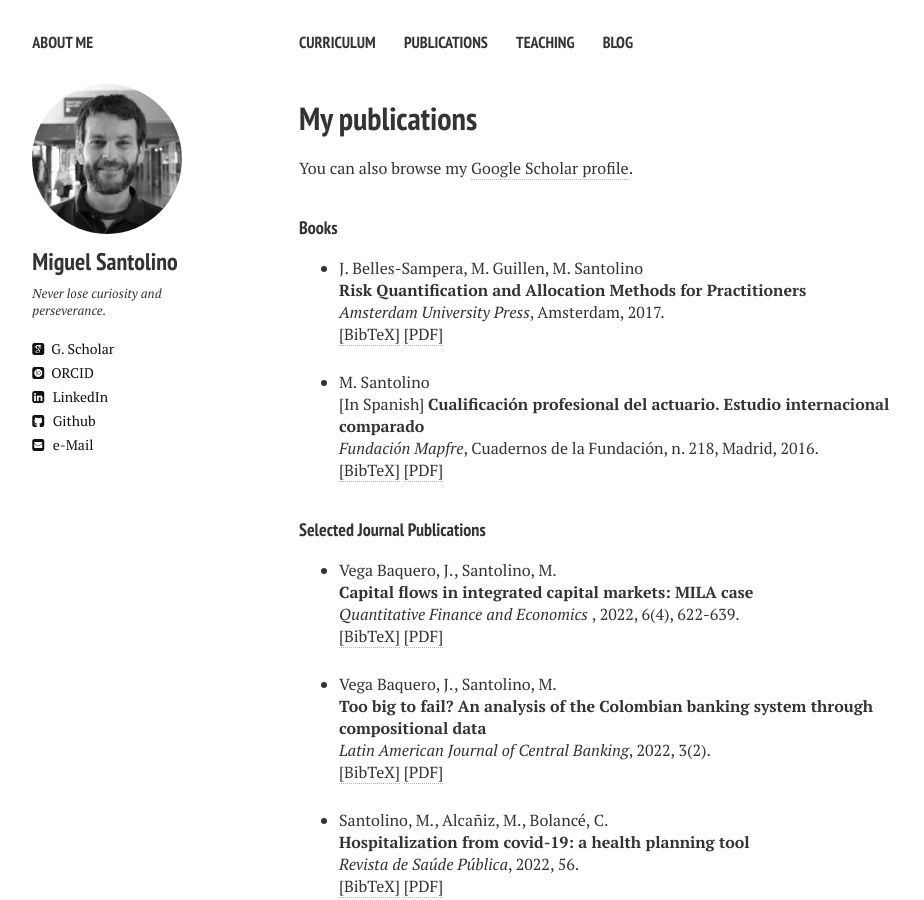
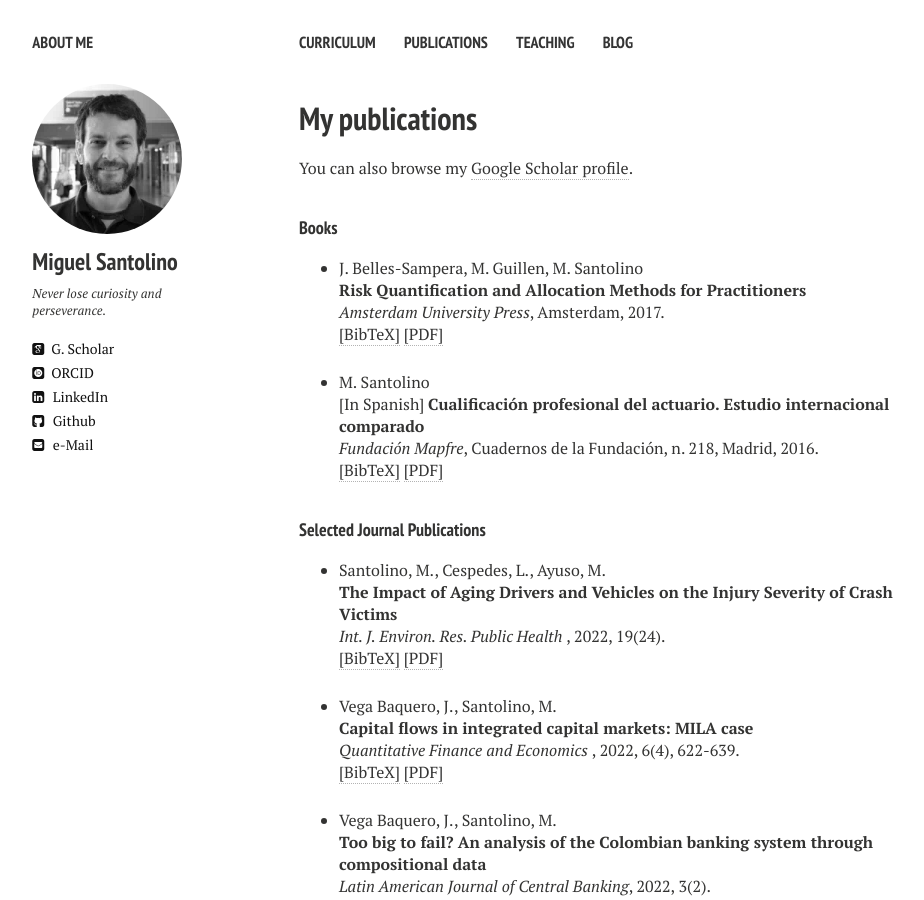
Before and after one commit to msantolino/msantolino.github.io, a Jekyll site: the page built from publications.md, in a window 1280 px wide and 900 px high. Shown: the whole window, without its empty margins (21-945 px from the left). Built offline with Jekyll 4.4.1, drawn with Linux system fonts in a browser that asks for light colours; nearby versions of some CDN libraries.

Commit message:
Update publications.html

```diff
--- a/_layouts/publications.html
+++ b/_layouts/publications.html
@@ -139,6 +139,30 @@ address   = {Madrid}
 <h4 style="margin-bottom:0px;padding-top:10px;">Selected Journal Publications</h4>
 <!-- Generated from JabRef by PubList by Truong Nghiem at 11:44 on 2015.09.10. -->
 <ul class="biblist">
+
+<!-- Item: santolino2022d -->
+<li ><p>
+  Santolino, M., Cespedes, L., Ayuso, M.
+<br><b> The Impact of Aging Drivers and Vehicles on the Injury Severity of Crash Victims </b><br>
+<i> Int. J. Environ. Res. Public Health </i>, 2022, 19(24).
+<br />
+<a href="javascript:toggleBibtex('santolino2022d')">[BibTeX]</a>
+<a href="https://www.mdpi.com/1660-4601/19/24/17097" target="_blank">[PDF]</a>
+</p>
+<div id="bib_santolino2022d" class="bibtex noshow">
+<pre>
+@article{santolino2022d,
+  author = {Santolino, M., Cespedes, L., Ayuso, M. },
+  title = {The Impact of Aging Drivers and Vehicles on the Injury Severity of Crash Victims},
+  year = {2022},
+  number = {19},
+  volume = {24},
+  pages={},
+  journal = {Int. J. Environ. Res. Public Health}
+}
+</pre>
+</div>
+</li>
 
 <!-- Item: santolino2022c -->
 <li ><p>
```
